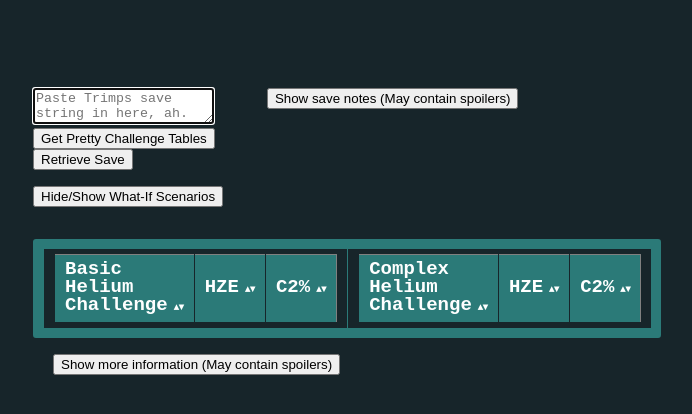
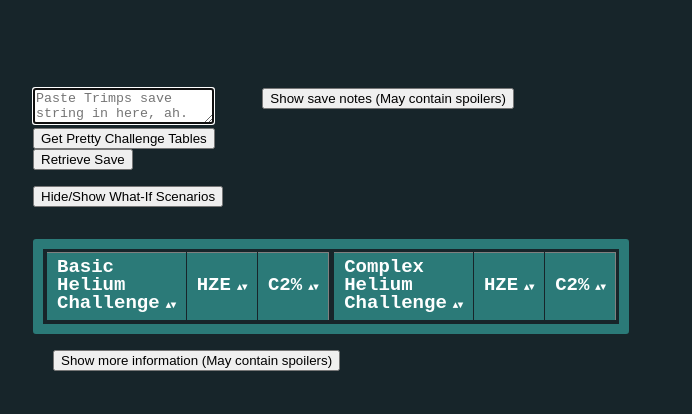
Before and after one commit to RacinanteOpus/PrettyC2, a plain HTML site: page index.html in a window 1280 px wide. Shown: the whole page, without its empty margins (39-731 px from the left). Drawn offline with Linux system fonts and the light colour scheme.

Commit message:
Update index.html

```diff
--- a/index.html
+++ b/index.html
@@ -30,8 +30,8 @@
    </div>
 </div>
 <p></p>
-  <div class="datagrid">
-	<table border="0" id="challenges">
+  <div>
+	<table  class="datagrid" id="challenges">
 		<tr>
 			<td>
 				<table border="1"  id="c2table" class="sortable">
```
